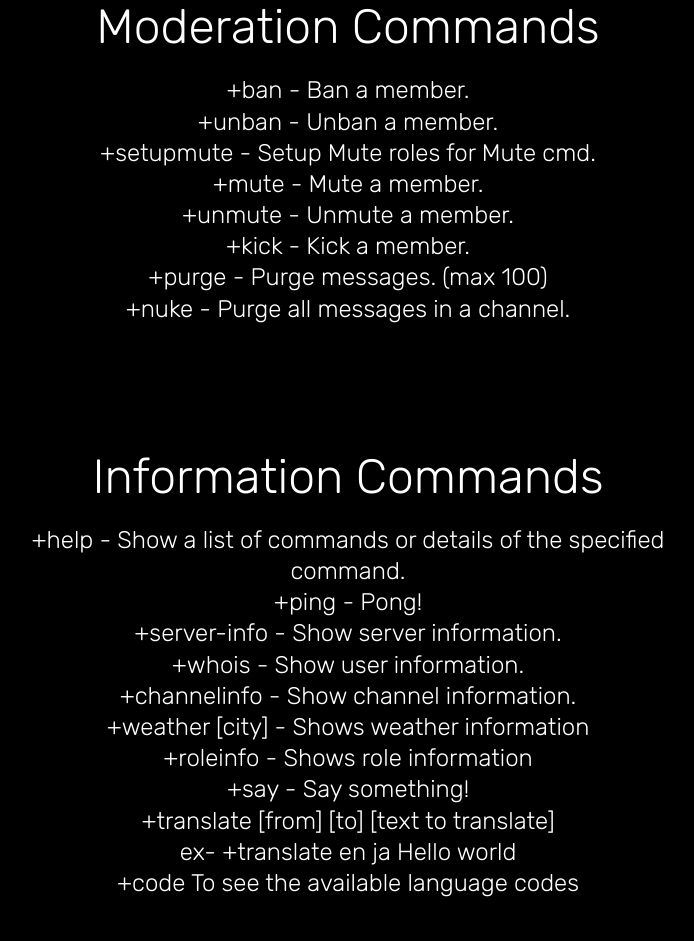
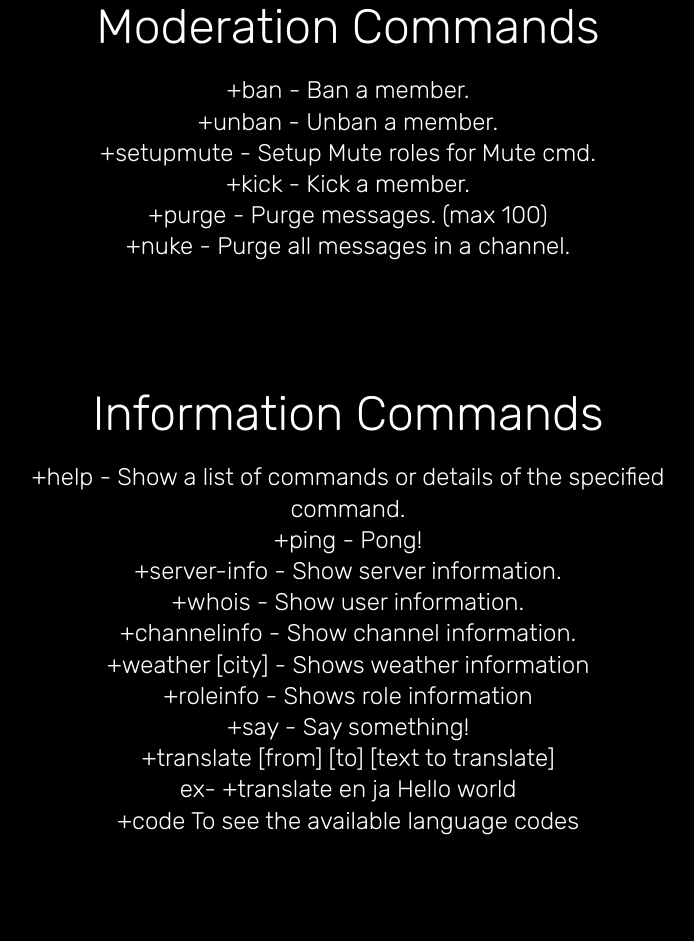
Before and after one commit to LGN-Silv/v3, a plain HTML site: page page2.html in a window 1280 px wide. Shown: the part 735-1676 px from the top of the page, without its empty margins (292-986 px from the left). Drawn offline with Linux system fonts and the light colour scheme; files whose address does not match are found by name.

Commit message:
Update page2.html

```diff
--- a/page2.html
+++ b/page2.html
@@ -110,8 +110,6 @@
                 <h2 class="align-center pb-3 mbr-fonts-style display-2">Moderation Commands</h2>
                 <h3 class="mbr-section-subtitle align-center mbr-light mbr-fonts-style display-5">+ban - Ban a member.
 <div>+unban - Unban a member.</div>+setupmute - Setup Mute roles for Mute cmd.<br><div>
-</div><div>+mute - Mute a member.
-</div><div>+unmute - Unmute a member.
 </div><div>+kick - Kick a member.
 </div><div>+purge - Purge messages. (max 100)
 </div><div>+nuke - Purge all messages in a channel.</div></h3>
```
